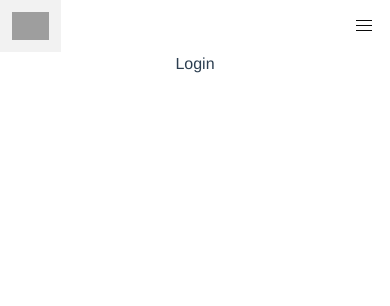
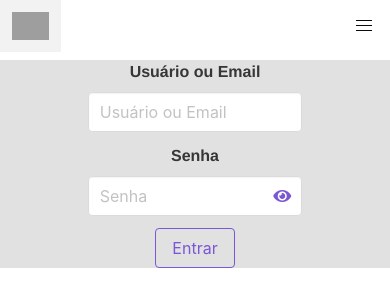
Before and after one commit to fabricadesoftware-ifc/newJob-Frontend, a Vue app: page /login in a window 390 px wide. Shown: the top 306 px of the page. Built offline with nearby package versions, Linux system fonts and the light colour scheme; grey boxes are pictures that could not be loaded.

Commit message:
feat: Criando LoginForm

```diff
--- a/src/views/LoginForm.vue
+++ b/src/views/LoginForm.vue
@@ -1,7 +1,74 @@
-<template> <h1>Login</h1></template>
+<template>
+  <section class="login-form mt-2">
+    <div class="form container">
+      <b-field
+        label="Usuário ou Email"
+        :type="types.email"
+        :message="messages.email"
+      >
+        <b-input placeholder="Usuário ou Email" v-model="email"></b-input>
+      </b-field>
+
+      <b-field
+        label="Senha"
+        :type="types.password"
+        :message="messages.password"
+      >
+        <b-input
+          placeholder="Senha"
+          type="password"
+          v-model="password"
+          password-reveal
+        ></b-input>
+      </b-field>
+
+      <b-button @click="log" type="is-primary" outlined>Entrar</b-button>
+    </div>
+  </section>
+</template>
 
 <script>
-export default {}
+export default {
+  data() {
+    return {
+      messages: {
+        username: '',
+        email: '',
+        password: ''
+      },
+      types: {
+        username: '',
+        email: '',
+        password: ''
+      },
+      email: '',
+      username: '',
+      password: ''
+    }
+  },
+  methods: {
+    log() {
+      console.log(this.username)
+      console.log(this.email)
+      console.log(this.password)
+    }
+  }
+}
 </script>
 
-<style></style>
+<style scoped>
+.login-form {
+  background-color: #e1e1e1;
+}
+
+.login-form .form {
+  width: 55%;
+  /* background-color: #aaaaaa; */
+}
+
+@media screen and (max-width: 700px) {
+  .form {
+    width: 85%;
+  }
+}
+</style>
```
